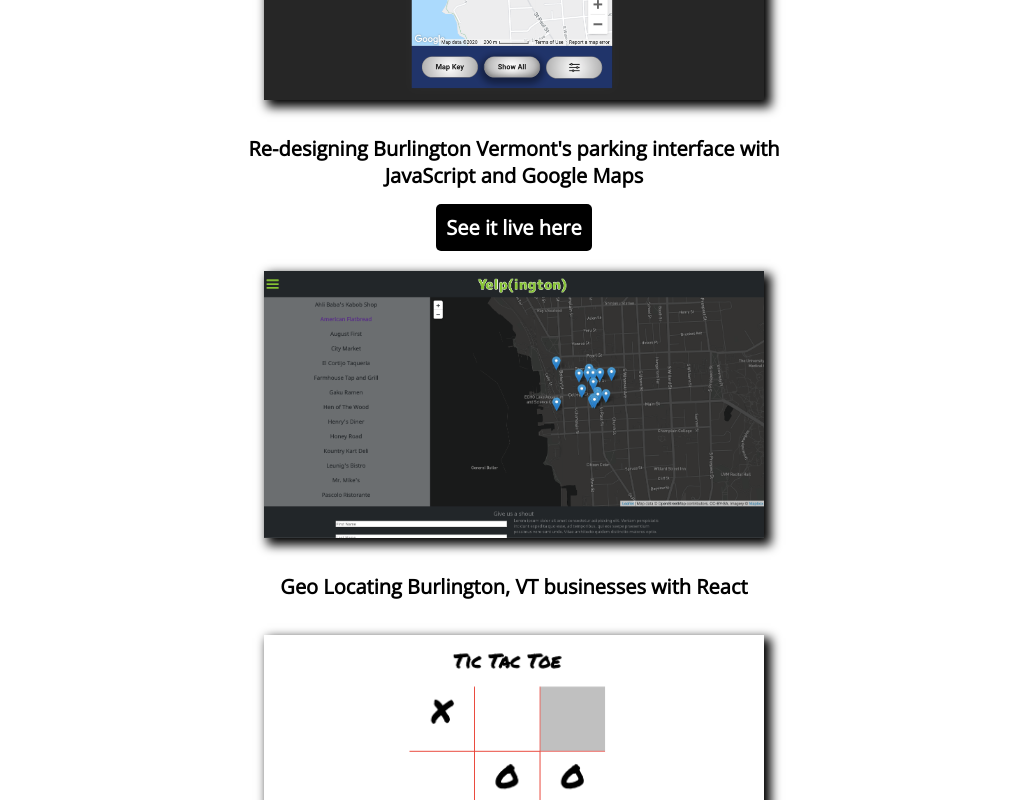
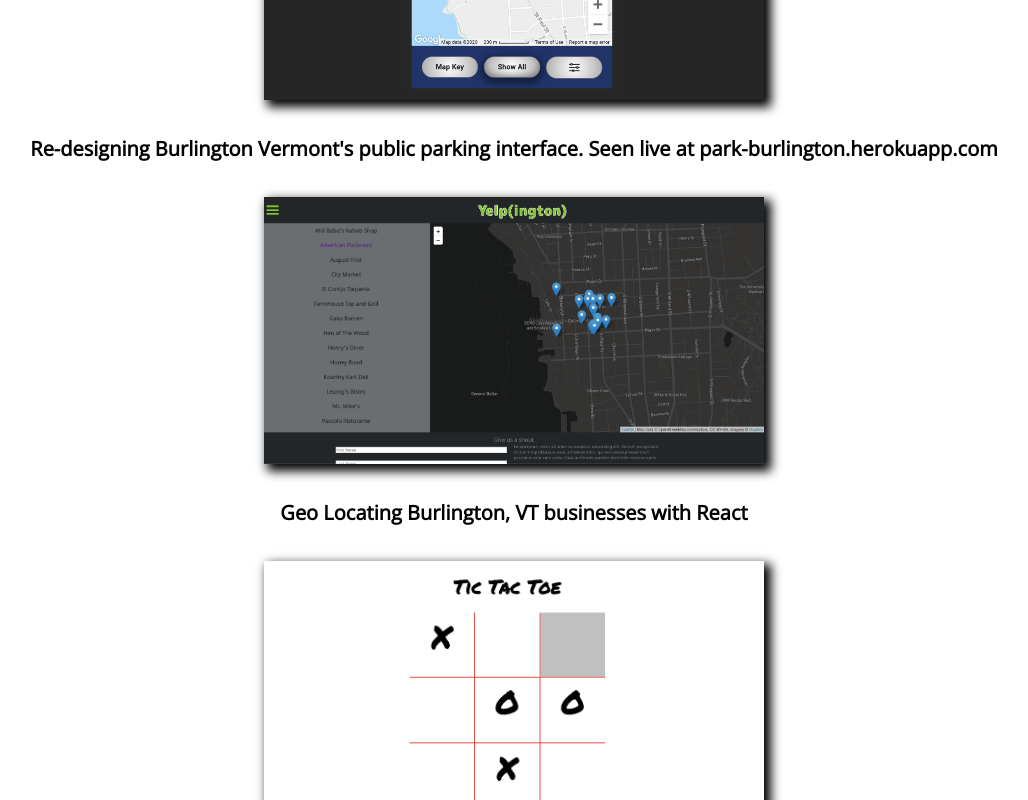
Before and after one commit to leepeters0023/portfolio2.0, a React (Create React App) app in the folder client/: page /WebDev in a window 1280 px wide. Shown: the part 1680-2480 px from the top of the page, without its empty margins (126-1154 px from the left). Built offline with nearby package versions, Linux system fonts and the light colour scheme.

Commit message:
:wq:wq! :wq! clear `

```diff
--- /dev/null
+++ b/client/src/Modal.js
@@ -0,0 +1,40 @@
+import React from "react"
+
+export const Modal = ({currentModal, handleModalClose}) => {
+  return (
+        <div id="webDev">
+          <div id="Modal" className="modal">
+            <div className="video">
+              <div
+                style={{
+                  position: "relative",
+                  paddingBottom: "56.25%",
+                  height: "0",
+                }}
+              >
+                <iframe
+                  src={`https://www.loom.com/embed/${currentModal}`}
+                  frameBorder="0"
+                  style={{
+                    position: "absolute",
+                    top: "0",
+                    left: "0",
+                    width: "100%",
+                    height: "100%",
+                  }}
+                ></iframe>
+              </div>
+            </div>
+            <button
+              className="headerButton"
+              id="closeModalButton"
+              onClick={handleModalClose}
+            >
+              Close
+        </button>
+          </div>
+        </div>
+  );
+}
+
+export default Modal
--- a/client/src/WebDev.js
+++ b/client/src/WebDev.js
@@ -1,176 +1,96 @@
-import React from "react";
-import { Flex, Box, Text, Heading, Image } from "rebass";
+import React, { useState } from "react";
+import Modal from "./Modal";
 
-class WebDev extends React.Component {
-  constructor(props) {
-    super(props);
-    this.state = {
-      modalDisplay: false,
-      currentModal: "",
-    };
+// id="park-btv-link"
+// target="_blank"
+// href="https://park-burlington.herokuapp.com/ "
+
+export const WebDev = () => {
+  const [isModal, setIsModal] = useState(false);
+  const [currentModal, setCurrentModal] = useState("");
+  const items = [
+    {
+      id: "b6bbc0cbd2bc4b6a8b50f336a309a031",
+      alt: "twinthread-webinar-thumb",
+      src: "Images/webinar.png",
+      text: "TwinThread.com Go To Webinar registration page",
+    },
+    {
+      id: "baf453d4db5947d5b653480175c4c934",
+      alt: "twinthread-pricing-thumb",
+      src: "Images/twinthreadPricing.png",
+      text: "TwinThread.com pricing page and submission form<",
+    },
+    {
+      id: "96320ec895dd4060b77559a1cb3de073",
+      alt: "portfolio-thumb",
+      src: "Images/portfolio-thumb.png",
+      text: "A video walk through of THIS website",
+    },
+    {
+      id: "87b0054d983542baa7735240d057593f",
+      alt: "park-burlington-thumb",
+      src: "Images/parkBTV.png",
+      text: `Re-designing Burlington Vermont's public parking interface. Seen live at park-burlington.herokuapp.com`,
+    },
+    {
+      id: "4b14c80249eaaa0844afea3f4c84",
+      alt: "yelpington-thumb",
+      src: "Images/yelpington.png",
+      text: "Geo Locating Burlington, VT businesses with React",
+    },
+    {
+      id: "5666b343d9bc43c892735bc1c6a53e8d",
+      alt: "tic-tac-toe-thumb",
+      src: "Images/TicTac.png",
+      text: "Classic Tic Tac Toe in JavaScript",
+    },
+    {
+      id: "171415a1c6d745d39dda2471215219cb",
+      alt: "geo-vermonter-thumb",
+      src: "Images/geoVT.png",
+      text: "Geo location guessing game in JavaScript",
+    },
+  ];
+  //currentModal: event.target.id,
+
+  const handleModalOpen = (e) => {
+    setCurrentModal(e.target.id)
+    setIsModal(true)
   }
-  openModal = (event) => {
-    this.setState({
-      modalDisplay: true,
-      currentModal: event.target.id,
-    });
-    console.log("clicked");
-    console.log(event.target.id);
-  };
-  closeModal = (event) => {
-    this.setState({
-      modalDisplay: false,
-    });
-  };
 
-  render() {
+  const handleModalClose = () => {
+    setIsModal(false)
+  }
+
   return (
     <div id="web-dev-container">
-        <div id="web-dev">
+      <div id="web-dev" style={{ position: isModal ? "fixed" : "relative" }}>
+        {!isModal && (
+            items.map((item, i) => (
+              <>
                 <img
-            id="b6bbc0cbd2bc4b6a8b50f336a309a031"
-            alt="twinthread-webinar-thumb"
+                  id={item.id}
+                  alt={item.alt}
                   className="webdev-thumb"
-            onClick={this.openModal}
-            src="Images/webinar.png"
+                  onClick={(e) => handleModalOpen(e)}
+                  src={item.src}
                 ></img>
                 <div className="item-description">
-            <h4>TwinThread.com Go To Webinar registration page</h4>
+                  <h4>{item.text}</h4>
                 </div>
-
-          <img
-            id="baf453d4db5947d5b653480175c4c934"
-            alt="twinthread-pricing-thumb"
-            className="webdev-thumb"
-            onClick={this.openModal}
-            src="Images/twinthreadPricing.png"
-          ></img>
-          <div className="item-description">
-            <h4>TwinThread.com pricing page and submission form</h4>
-          </div>
-
-          <img
-            id="96320ec895dd4060b77559a1cb3de073"
-            alt="portfolio-thumb"
-            className="webdev-thumb"
-            onClick={this.openModal}
-            src="Images/portfolio-thumb.png"
-          ></img>
-          <div className="item-description">
-            <h4>A video walk through of THIS website</h4>
-          </div>
-
-          <img
-            id="87b0054d983542baa7735240d057593f"
-            alt="park-burlington-thumb"
-            className="webdev-thumb"
-            onClick={this.openModal}
-            src="Images/parkBTV.png"
-          ></img>
-          <div className="item-description">
-            <h4>
-              Re-designing Burlington Vermont's parking interface with<br></br>{" "}
-              JavaScript and Google Maps<br></br>
-            </h4>
-            </div>
-            <div id="park-btv-container">
-            <h4>
-            <a
-
-                id="park-btv-link"
-                target="_blank"
-                href="https://park-burlington.herokuapp.com/ "
-              >
-                See it live here
-              </a>
-              </h4>
-              </div>
-
-          <img
-            id="e7754b14c80249eaaa0844afea3f4c84"
-            alt="yelpington-thumb"
-            className="webdev-thumb"
-            onClick={this.openModal}
-            src="Images/yelpington.png"
-          ></img>
-          <div className="item-description">
-            <h4>Geo Locating Burlington, VT businesses with React</h4>
-          </div>
-
-          <img
-            id="5666b343d9bc43c892735bc1c6a53e8d"
-            alt="tic-tac-toe-thumb"
-            className="webdev-thumb"
-            onClick={this.openModal}
-            src="Images/TicTac.png"
-          ></img>
-          <div className="item-description">
-            <h4>Classic Tic Tac Toe in JavaScript</h4>
-          </div>
-
-          <img
-            id="171415a1c6d745d39dda2471215219cb"
-            alt="geo-vermonter-thumb"
-            className="webdev-thumb"
-            onClick={this.openModal}
-            src="Images/geoVT.png"
-          ></img>
-          <div className="item-description">
-            <h4>Geo location guessing game in JavaScript</h4>
-          </div>
-          <div className="more-to-come">
-            <h3 id="more-on-the-way">More on the way, stay tuned...</h3>
-          </div>
-        </div>
-        {this.state.modalDisplay ? (
+              </>
+            ))
+        )};
+        {isModal && (
           <Modal
-            closeModal={this.closeModal}
-            currentModal={this.state.currentModal}
+            handleModalClose={handleModalClose}
+            currentModal={currentModal}
           />
-        ) : null}
-      </div>
-    );
-  }
-}
-
-function Modal(props) {
-  return (
-    <div id="webDev">
-      <div id="Modal" className="modal">
-        <div className="video">
-          <div
-            style={{
-              position: "relative",
-              paddingBottom: "56.25%",
-              height: "0",
-            }}
-          >
-            <iframe
-              src={`https://www.loom.com/embed/${props.currentModal}`}
-              frameBorder="0"
-              style={{
-                position: "absolute",
-                top: "0",
-                left: "0",
-                width: "100%",
-                height: "100%",
-              }}
-            ></iframe>
-          </div>
-        </div>
-        <button
-          className="headerButton"
-          id="closeModalButton"
-          onClick={props.closeModal}
-        >
-          Close
-        </button>
+        )}
       </div>
     </div>
   );
-}
-
-// never call functions, they are called in event
-// all componants should be capitalized
+};
 
 export default WebDev;
```
Lines whose indentation alone changed are shown as unchanged.
